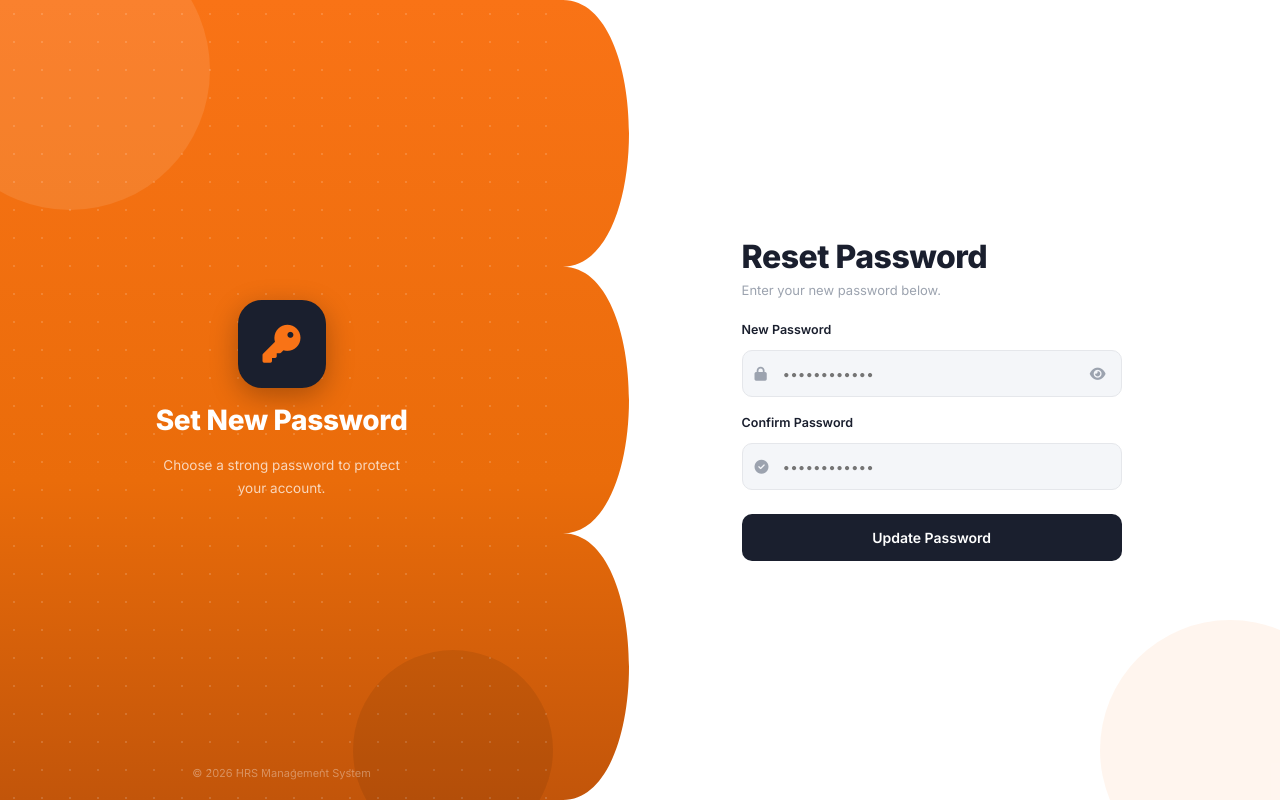
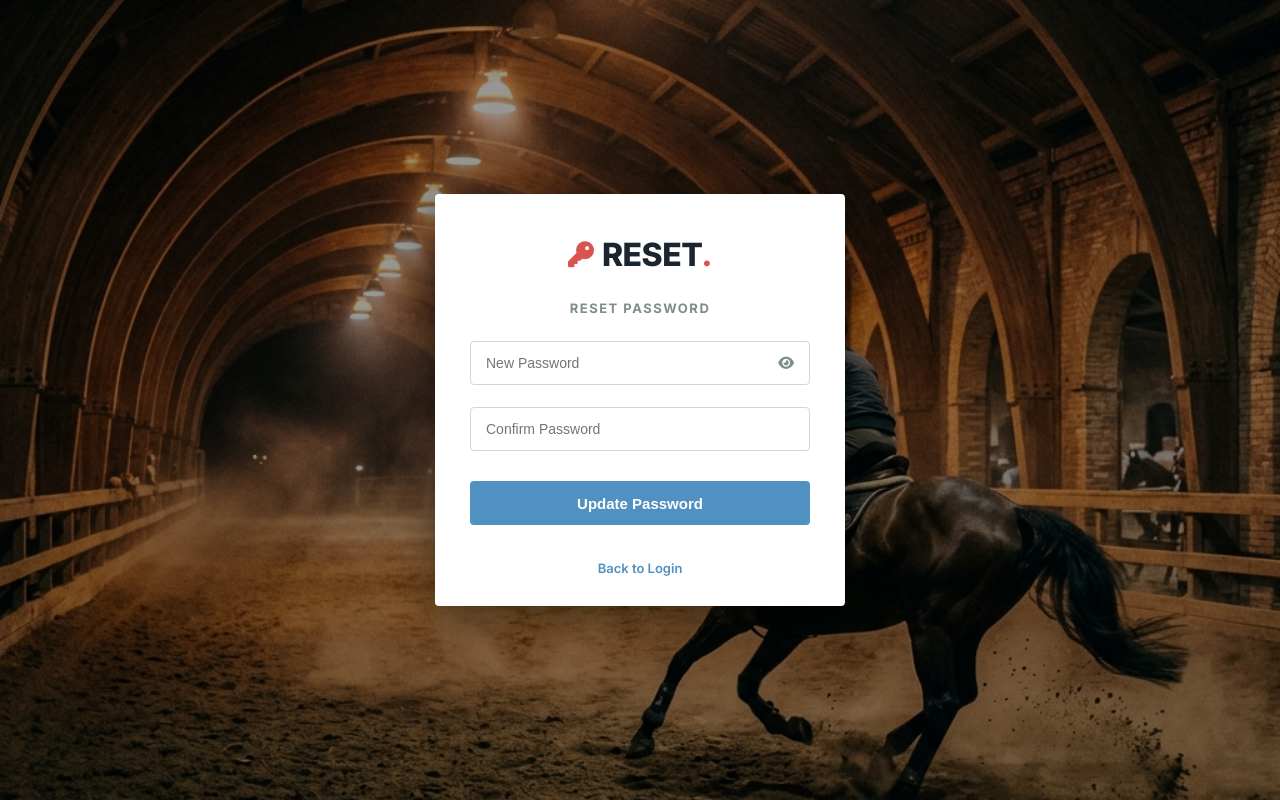
Before and after one commit to huzaifanasir-fabtechsol/web, a React (Vite) app in the folder forntend/web/: page /reset-password/1/1 in a window 1280 px wide. Built offline with nearby package versions, Linux system fonts and the light colour scheme.

Commit message:
design: redesign reset password page to match the new login page visual style

```diff
--- a/forntend/web/src/pages/ResetPassword.jsx
+++ b/forntend/web/src/pages/ResetPassword.jsx
@@ -16,13 +16,13 @@ export default function ResetPassword() {
   const [confirmErr, setConfirmErr] = useState("");
 
   const validatePw = (val) => {
-    if (!val) { setPwErr("Password is required."); return false; }
+    if (!val) { setPwErr("This field is required."); return false; }
     if (val.length < 8) { setPwErr("Minimum 8 characters."); return false; }
     setPwErr(""); return true;
   };
 
   const validateConfirm = (val) => {
-    if (!val) { setConfirmErr("Please confirm your password."); return false; }
+    if (!val) { setConfirmErr("This field is required."); return false; }
     if (val !== password) { setConfirmErr("Passwords do not match."); return false; }
     setConfirmErr(""); return true;
   };
@@ -51,56 +51,224 @@ export default function ResetPassword() {
   };
 
   return (
-    <div className="page" style={{ display: 'flex', minHeight: '100vh', position: 'relative' }}>
+    <div className="login-container-new">
       <style>{`
-        .left-panel::before {
-          content: ''; position: absolute; inset: 0;
-          background-image: radial-gradient(rgba(255,255,255,.15) 1px, transparent 1px);
-          background-size: 28px 28px; pointer-events: none;
+        .login-container-new {
+          min-height: 100vh;
+          width: 100%;
+          background: url('/login-bg.png') no-repeat center center;
+          background-size: cover;
+          display: flex;
+          align-items: center;
+          justify-content: center;
+          font-family: 'Inter', system-ui, -apple-system, sans-serif;
+          padding: 20px;
+          box-sizing: border-box;
+          position: relative;
         }
+
+        .login-container-new::before {
+          content: '';
+          position: absolute;
+          inset: 0;
+          background: rgba(0, 0, 0, 0.4);
+          z-index: 1;
+        }
+
+        .login-card-new {
+          background: #ffffff;
+          border-radius: 4px;
+          box-shadow: 0 12px 40px rgba(0, 0, 0, 0.5);
+          width: 100%;
+          max-width: 410px;
+          padding: 40px 35px 30px;
+          box-sizing: border-box;
+          display: flex;
+          flex-direction: column;
+          align-items: center;
+          z-index: 10;
+          position: relative;
+        }
+
+        .login-logo-container {
+          display: flex;
+          align-items: center;
+          justify-content: center;
+          margin-bottom: 25px;
+        }
+
+        .logo-symbol {
+          display: flex;
+          align-items: center;
+          justify-content: center;
+          font-size: 26px;
+          color: #d9534f;
+          margin-right: 8px;
+        }
+
+        .logo-text {
+          font-size: 32px;
+          font-weight: 800;
+          color: #1a252f;
+          letter-spacing: -0.5px;
+        }
+
+        .logo-dot {
+          color: #d9534f;
+        }
+
+        .login-title-new {
+          font-size: 13px;
+          font-weight: 700;
+          color: #7f8c8d;
+          text-transform: uppercase;
+          letter-spacing: 1.5px;
+          margin-bottom: 25px;
+          text-align: center;
+        }
+
+        .form-new {
+          width: 100%;
+          display: flex;
+          flex-direction: column;
+        }
+
+        .input-group-new {
+          position: relative;
+          margin-bottom: 22px;
+          width: 100%;
+        }
+
+        .input-new {
+          width: 100%;
+          height: 44px;
+          padding: 10px 15px;
+          border: 1px solid #d1d5db;
+          border-radius: 4px;
+          font-size: 14px;
+          color: #333333;
+          box-sizing: border-box;
+          outline: none;
+          transition: border-color 0.2s;
+        }
+
+        .input-new:focus {
+          border-color: #3498db;
+        }
+
+        .input-new.is-error {
+          border-color: #d9534f;
+          background-color: #fff9f9;
+        }
+
+        /* Error Badge styling to match mockup */
+        .error-badge {
+          position: absolute;
+          left: calc(100% + 12px);
+          top: 50%;
+          transform: translateY(-50%);
+          background-color: #d9534f;
+          color: #ffffff;
+          padding: 6px 12px;
+          border-radius: 4px;
+          font-size: 12px;
+          font-weight: 600;
+          white-space: nowrap;
+          box-shadow: 0 2px 8px rgba(0, 0, 0, 0.15);
+          z-index: 100;
+          display: flex;
+          align-items: center;
+        }
+
+        .error-badge::before {
+          content: '';
+          position: absolute;
+          right: 100%;
+          top: 50%;
+          transform: translateY(-50%);
+          border-width: 6px;
+          border-style: solid;
+          border-color: transparent #d9534f transparent transparent;
+        }
+
+        .btn-submit-new {
+          width: 100%;
+          height: 44px;
+          background-color: #5191c1;
+          color: #ffffff;
+          border: none;
+          border-radius: 4px;
+          font-size: 15px;
+          font-weight: 700;
+          cursor: pointer;
+          transition: background-color 0.2s;
+          margin-top: 5px;
+          margin-bottom: 20px;
+          outline: none;
+          display: flex;
+          align-items: center;
+          justify-content: center;
+          gap: 8px;
+        }
+
+        .btn-submit-new:hover {
+          background-color: #417ba8;
+        }
+
+        .btn-submit-new:disabled {
+          background-color: #a0c2dc;
+          cursor: not-allowed;
+        }
+
+        .link-forgot-new {
+          color: #5191c1;
+          text-decoration: none;
+          font-size: 13px;
+          font-weight: 600;
+          text-align: center;
+          margin-top: 15px;
+          display: block;
+        }
+
+        .link-forgot-new:hover {
+          text-decoration: underline;
+        }
+
         @keyframes spin { to { transform: rotate(360deg); } }
+
+        /* Responsive adjustments for error badges on small screens */
+        @media (max-width: 768px) {
+          .error-badge {
+            position: static;
+            transform: none;
+            left: auto;
+            top: auto;
+            margin-top: 5px;
+            white-space: normal;
+          }
+          .error-badge::before {
+            display: none;
+          }
+        }
       `}</style>
 
-      {/* LEFT PANEL */}
-      <div className="left-panel" style={{ width: '44%', minHeight: '100vh', background: 'linear-gradient(180deg, #f97316 0%, #ea6c0a 60%, #c2550a 100%)', position: 'relative', overflow: 'hidden', display: 'flex', flexDirection: 'column', alignItems: 'center', justifyContent: 'center', padding: '52px 36px' }}>
-        <div className="blob blob-1" style={{ position: 'absolute', borderRadius: '50%', pointerEvents: 'none', width: 280, height: 280, background: 'rgba(255,255,255,.10)', top: -70, left: -70 }}></div>
-        <div className="blob blob-2" style={{ position: 'absolute', borderRadius: '50%', pointerEvents: 'none', width: 200, height: 200, background: 'rgba(0,0,0,.08)', bottom: -50, right: 10 }}></div>
+      <div className="login-card-new">
 
-        <div className="brand-content" style={{ position: 'relative', zIndex: 2, textAlign: 'center', width: '100%' }}>
-          <div className="brand-logo-wrap" style={{ width: 88, height: 88, background: 'var(--active)', borderRadius: 24, display: 'flex', alignItems: 'center', justifyContent: 'center', margin: '0 auto 16px', boxShadow: '0 8px 28px rgba(0,0,0,.28)' }}>
-            <i className="fa-solid fa-key" style={{ fontSize: 38, color: 'var(--accent1)' }}></i>
+        {/* Logo */}
+        <div className="login-logo-container">
+          <div className="logo-symbol">
+            <i className="fa-solid fa-key"></i>
           </div>
-          <div className="brand-name" style={{ fontSize: 28, fontWeight: 800, color: '#fff', letterSpacing: '-.3px', lineHeight: 1.2, marginBottom: 4 }}>Set New Password</div>
-          <p className="brand-tagline" style={{ fontSize: 13.5, fontWeight: 400, color: 'rgba(255,255,255,.72)', lineHeight: 1.7, maxWidth: 260, margin: '16px auto 0' }}>
-            Choose a strong password to protect your account.
-          </p>
+          <div className="logo-text">
+            RESET<span className="logo-dot">.</span>
           </div>
-        <div className="left-footer" style={{ position: 'absolute', bottom: 20, left: 0, right: 0, zIndex: 2, textAlign: 'center', fontSize: 11, color: 'rgba(255,255,255,.35)' }}>© 2026 HRS Management System</div>
         </div>
 
-      {/* CLOUD BORDER */}
-      <svg className="cloud-svg" viewBox="0 0 88 600" preserveAspectRatio="none" style={{ position: 'absolute', left: '44%', top: 0, height: '100%', width: 88, zIndex: 10, display: 'block', overflow: 'visible' }}>
-        <defs>
-          <linearGradient id="og" x1="0" y1="0" x2="0" y2="1">
-            <stop offset="0%" stopColor="#f97316"/>
-            <stop offset="60%" stopColor="#ea6c0a"/>
-            <stop offset="100%" stopColor="#c2550a"/>
-          </linearGradient>
-        </defs>
-        <path d="M 0,0 L 0,600 C 88,600 88,400 0,400 C 88,400 88,200 0,200 C 88,200 88,0 0,0 Z" fill="url(#og)"/>
-      </svg>
-
-      {/* RIGHT PANEL */}
-      <div className="right-panel" style={{ flex: 1, background: '#ffffff', display: 'flex', alignItems: 'center', justifyContent: 'center', padding: '40px 40px 40px 60px', position: 'relative', overflow: 'hidden' }}>
-        <div className="deco-circle dc-1" style={{ position: 'absolute', borderRadius: '50%', pointerEvents: 'none', width: 260, height: 260, background: 'rgba(249,115,22,.07)', bottom: -80, right: -80 }}></div>
-
-        <div className="login-card" style={{ width: '100%', maxWidth: 380, zIndex: 2 }}>
-          <p className="card-role" style={{ fontSize: 32, fontWeight: 800, letterSpacing: '-.5px', color: 'var(--text-dark)', marginBottom: 8, lineHeight: 1.1 }}>Reset Password</p>
-          <p className="card-sub" style={{ fontSize: 13, color: 'var(--text-soft)', marginBottom: 24 }}>Enter your new password below.</p>
+        <div className="login-title-new">Reset Password</div>
 
         {/* Invalid link guard */}
         {!isLinkValid && (
-            <div style={{ display: 'flex', alignItems: 'flex-start', gap: 9, padding: '14px', borderRadius: 10, fontSize: 13, fontWeight: 500, marginBottom: 18, lineHeight: 1.55, background: '#fef2f2', color: '#b91c1c', border: '1px solid #fecaca' }}>
+          <div style={{ display: 'flex', alignItems: 'flex-start', gap: 9, padding: '14px', borderRadius: 4, fontSize: 13, fontWeight: 500, marginBottom: 18, lineHeight: 1.55, background: '#fef2f2', color: '#b91c1c', border: '1px solid #fecaca', boxSizing: 'border-box', width: '100%' }}>
             <i className="fa-solid fa-triangle-exclamation" style={{ fontSize: 14, marginTop: 1, flexShrink: 0 }}></i>
             <span>This reset link is invalid or has expired. Please <Link to="/forgot-password" style={{ color: '#b91c1c', fontWeight: 700 }}>request a new one</Link>.</span>
           </div>
@@ -108,7 +276,7 @@ export default function ResetPassword() {
 
         {/* Success state */}
         {isSuccess && (
-            <div style={{ display: 'flex', alignItems: 'flex-start', gap: 9, padding: '14px', borderRadius: 10, fontSize: 13, fontWeight: 500, marginBottom: 18, lineHeight: 1.55, background: '#f0fdf4', color: '#15803d', border: '1px solid #bbf7d0' }}>
+          <div style={{ display: 'flex', alignItems: 'flex-start', gap: 9, padding: '14px', borderRadius: 4, fontSize: 13, fontWeight: 500, marginBottom: 18, lineHeight: 1.55, background: '#f0fdf4', color: '#15803d', border: '1px solid #bbf7d0', boxSizing: 'border-box', width: '100%' }}>
             <i className="fa-solid fa-circle-check" style={{ fontSize: 14, marginTop: 1, flexShrink: 0 }}></i>
             <span>Password updated successfully! Redirecting to login…</span>
           </div>
@@ -116,82 +284,75 @@ export default function ResetPassword() {
 
         {/* Error alert */}
         {alertMsg && !isSuccess && (
-            <div style={{ display: 'flex', alignItems: 'flex-start', gap: 9, padding: '11px 14px', borderRadius: 10, fontSize: 13, fontWeight: 500, marginBottom: 18, lineHeight: 1.45, background: '#fef2f2', color: '#b91c1c', border: '1px solid #fecaca' }}>
+          <div style={{ display: 'flex', alignItems: 'flex-start', gap: 9, padding: '11px 14px', borderRadius: 4, fontSize: 13, fontWeight: 500, marginBottom: 18, lineHeight: 1.45, background: '#fef2f2', color: '#b91c1c', border: '1px solid #fecaca', boxSizing: 'border-box', width: '100%' }}>
             <i className="fa-solid fa-circle-exclamation" style={{ fontSize: 13, marginTop: 1, flexShrink: 0 }}></i>
             <span>{alertMsg}</span>
           </div>
         )}
 
         {isLinkValid && !isSuccess && (
-            <form onSubmit={handleSubmit}>
+          <form onSubmit={handleSubmit} className="form-new" noValidate>
             {/* New Password */}
-              <div className="form-group" style={{ marginBottom: 18 }}>
-                <label className="form-label" style={{ display: 'block', fontSize: 12.5, fontWeight: 600, color: 'var(--text-dark)', marginBottom: 7 }}>New Password</label>
-                <div className="input-wrap" style={{ position: 'relative' }}>
-                  <i className="fa-solid fa-lock input-icon" style={{ position: 'absolute', left: 13, top: '50%', transform: 'translateY(-50%)', fontSize: 14, color: 'var(--text-soft)', pointerEvents: 'none' }}></i>
+            <div className="input-group-new">
               <input
                 id="reset-password"
+                className={`input-new ${pwErr ? 'is-error' : ''}`}
                 type={showPassword ? "text" : "password"}
                 value={password}
                 onChange={(e) => { setPassword(e.target.value); if (pwErr) validatePw(e.target.value); }}
                 onBlur={(e) => validatePw(e.target.value)}
-                    placeholder="••••••••••••"
-                    style={{ width: '100%', height: 47, padding: '0 42px 0 40px', border: `1.5px solid ${pwErr ? '#ef4444' : 'var(--border)'}`, borderRadius: 10, fontSize: 13.5, fontFamily: 'Inter', color: 'var(--text-dark)', background: 'var(--bg)', outline: 'none' }}
+                placeholder="New Password"
               />
-                  <button type="button" onClick={() => setShowPassword(!showPassword)} style={{ position: 'absolute', right: 11, top: '50%', transform: 'translateY(-50%)', background: 'none', border: 'none', cursor: 'pointer', color: 'var(--text-soft)', fontSize: 14, padding: 5, borderRadius: 6 }}>
+              <button type="button" onClick={() => setShowPassword(!showPassword)} style={{ position: 'absolute', right: 11, top: '50%', transform: 'translateY(-50%)', background: 'none', border: 'none', cursor: 'pointer', color: '#7f8c8d', fontSize: 14, padding: 5, borderRadius: 6 }}>
                 <i className={`fa-solid ${showPassword ? 'fa-eye-slash' : 'fa-eye'}`}></i>
               </button>
-                </div>
               {pwErr && (
-                  <div style={{ display: 'flex', alignItems: 'center', gap: 5, fontSize: 11.5, fontWeight: 500, color: '#ef4444', marginTop: 5 }}>
-                    <i className="fa-solid fa-circle-exclamation" style={{ fontSize: 10 }}></i>
-                    <span>{pwErr}</span>
+                <div className="error-badge">
+                  {pwErr}
                 </div>
               )}
             </div>
 
             {/* Confirm Password */}
-              <div className="form-group" style={{ marginBottom: 24 }}>
-                <label className="form-label" style={{ display: 'block', fontSize: 12.5, fontWeight: 600, color: 'var(--text-dark)', marginBottom: 7 }}>Confirm Password</label>
-                <div className="input-wrap" style={{ position: 'relative' }}>
-                  <i className="fa-solid fa-check-circle input-icon" style={{ position: 'absolute', left: 13, top: '50%', transform: 'translateY(-50%)', fontSize: 14, color: 'var(--text-soft)', pointerEvents: 'none' }}></i>
+            <div className="input-group-new" style={{ marginBottom: 25 }}>
               <input
                 id="reset-confirm-password"
+                className={`input-new ${confirmErr ? 'is-error' : ''}`}
                 type={showPassword ? "text" : "password"}
                 value={confirmPassword}
                 onChange={(e) => { setConfirmPassword(e.target.value); if (confirmErr) validateConfirm(e.target.value); }}
                 onBlur={(e) => validateConfirm(e.target.value)}
-                    placeholder="••••••••••••"
-                    style={{ width: '100%', height: 47, padding: '0 42px 0 40px', border: `1.5px solid ${confirmErr ? '#ef4444' : 'var(--border)'}`, borderRadius: 10, fontSize: 13.5, fontFamily: 'Inter', color: 'var(--text-dark)', background: 'var(--bg)', outline: 'none' }}
+                placeholder="Confirm Password"
               />
-                </div>
               {confirmErr && (
-                  <div style={{ display: 'flex', alignItems: 'center', gap: 5, fontSize: 11.5, fontWeight: 500, color: '#ef4444', marginTop: 5 }}>
-                    <i className="fa-solid fa-circle-exclamation" style={{ fontSize: 10 }}></i>
-                    <span>{confirmErr}</span>
+                <div className="error-badge">
+                  {confirmErr}
                 </div>
               )}
             </div>
 
+            {/* Submit Button */}
             <button
               type="submit"
               id="reset-submit"
+              className="btn-submit-new"
               disabled={isLoading}
-                style={{ width: '100%', height: 47, background: 'var(--active)', color: '#fff', border: 'none', borderRadius: 10, fontSize: 14, fontWeight: 600, fontFamily: 'Inter', cursor: isLoading ? 'not-allowed' : 'pointer', display: 'flex', alignItems: 'center', justifyContent: 'center', gap: 8, opacity: isLoading ? 0.65 : 1 }}
             >
-                {isLoading && <div style={{ width: 18, height: 18, border: '2.5px solid rgba(255,255,255,.28)', borderTopColor: '#fff', borderRadius: '50%', animation: 'spin .6s linear infinite' }}></div>}
-                {!isLoading && <span>Update Password</span>}
-                {isLoading && <span>Updating…</span>}
+              {isLoading && (
+                <div style={{ width: 16, height: 16, border: '2px solid rgba(255,255,255,.28)', borderTopColor: '#fff', borderRadius: '50%', animation: 'spin .6s linear infinite' }}></div>
+              )}
+              {isLoading ? 'Updating...' : 'Update Password'}
             </button>
           </form>
         )}
 
-          {!isLinkValid && (
-            <Link to="/forgot-password" style={{ display: 'block', textAlign: 'center', marginTop: 16, fontSize: 13, fontWeight: 600, color: 'var(--accent1)', textDecoration: 'none' }}>
-              Request a new link →
-            </Link>
+        {/* Links */}
+        {!isLinkValid ? (
+          <Link to="/forgot-password" className="link-forgot-new">Request a new link →</Link>
+        ) : (
+          <Link to="/login" className="link-forgot-new">Back to Login</Link>
         )}
-        </div>
+
       </div>
     </div>
   );
```
Lines whose indentation alone changed are shown as unchanged.
